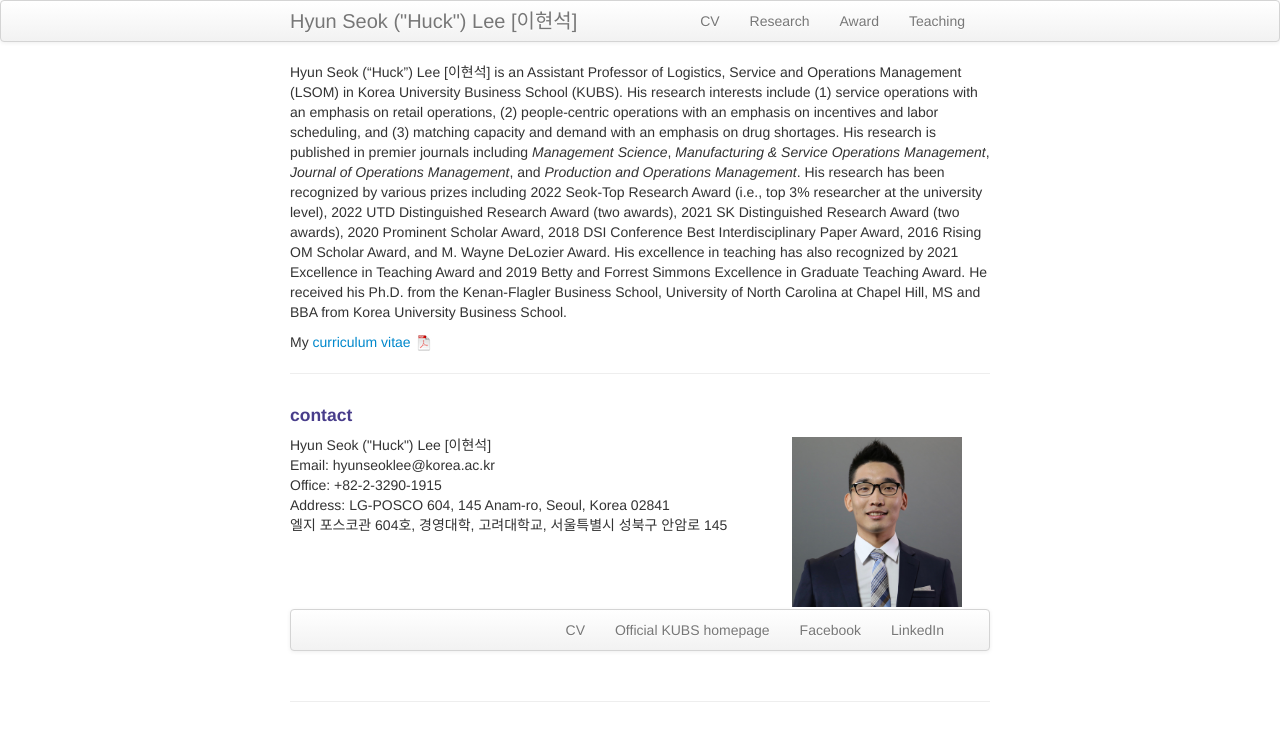
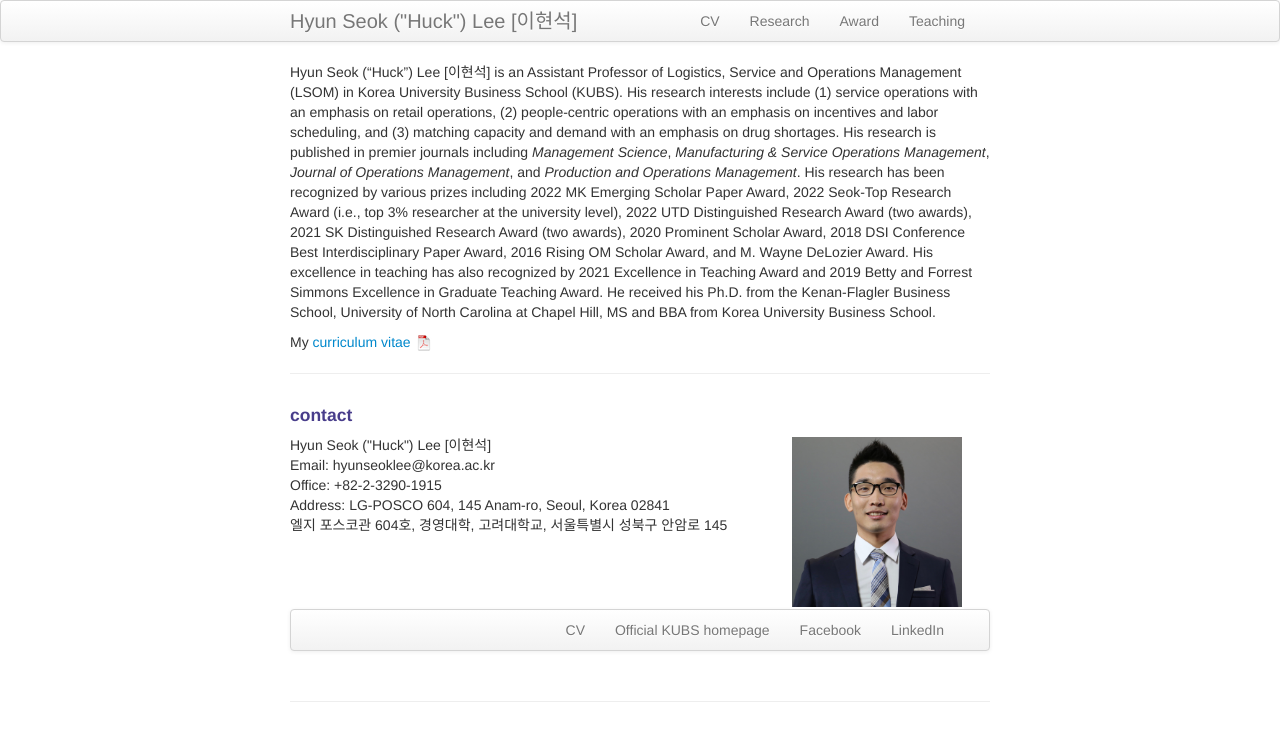
Before and after one commit to lordya2/lordya2.github.io, a Jekyll site: the page built from index.md, in a window 1280 px wide. Shown: the top 741 px of the page. Built offline with Jekyll 4.4.1, drawn with Linux system fonts in a browser that asks for light colours.

Commit message:
Update index.md

```diff
--- a/index.md
+++ b/index.md
@@ -5,7 +5,7 @@ description: Huck Lee is an Assistant Professor in Korea University Business Sch
 keywords: Hyun Seok, Huck, Lee, Service, Retail, KUBS.
 ---
 
-Hyun Seok ("Huck") Lee [이현석] is an Assistant Professor of Logistics, Service and Operations Management (LSOM) in Korea University Business School (KUBS). His research interests include (1) service operations with an emphasis on retail operations, (2) people-centric operations with an emphasis on incentives and labor scheduling, and (3) matching capacity and demand with an emphasis on drug shortages. His research is published in premier journals including *Management Science*, *Manufacturing & Service Operations Management*, *Journal of Operations Management*, and *Production and Operations Management*. His research has been recognized by various prizes including 2022 Seok-Top Research Award (i.e., top 3% researcher at the university level), 2022 UTD Distinguished Research Award (two awards), 2021 SK Distinguished Research Award (two awards), 2020 Prominent Scholar Award, 2018 DSI Conference Best Interdisciplinary Paper Award, 2016 Rising OM Scholar Award, and M. Wayne DeLozier Award. His excellence in teaching has also recognized by 2021 Excellence in Teaching Award and 2019 Betty and Forrest Simmons Excellence in Graduate Teaching Award. He received his Ph.D. from the Kenan-Flagler Business School, University of North Carolina at Chapel Hill, MS and BBA from Korea University Business School.
+Hyun Seok ("Huck") Lee [이현석] is an Assistant Professor of Logistics, Service and Operations Management (LSOM) in Korea University Business School (KUBS). His research interests include (1) service operations with an emphasis on retail operations, (2) people-centric operations with an emphasis on incentives and labor scheduling, and (3) matching capacity and demand with an emphasis on drug shortages. His research is published in premier journals including *Management Science*, *Manufacturing & Service Operations Management*, *Journal of Operations Management*, and *Production and Operations Management*. His research has been recognized by various prizes including 2022 MK Emerging Scholar Paper Award, 2022 Seok-Top Research Award (i.e., top 3% researcher at the university level), 2022 UTD Distinguished Research Award (two awards), 2021 SK Distinguished Research Award (two awards), 2020 Prominent Scholar Award, 2018 DSI Conference Best Interdisciplinary Paper Award, 2016 Rising OM Scholar Award, and M. Wayne DeLozier Award. His excellence in teaching has also recognized by 2021 Excellence in Teaching Award and 2019 Betty and Forrest Simmons Excellence in Graduate Teaching Award. He received his Ph.D. from the Kenan-Flagler Business School, University of North Carolina at Chapel Hill, MS and BBA from Korea University Business School.
 
 My [curriculum vitae ![CV as pdf]({{ BASE_PATH }}/pages/icons16/pdf-icon.png)]({{ BASE_PATH }}/assets/CV.pdf)<br/>
 
```
